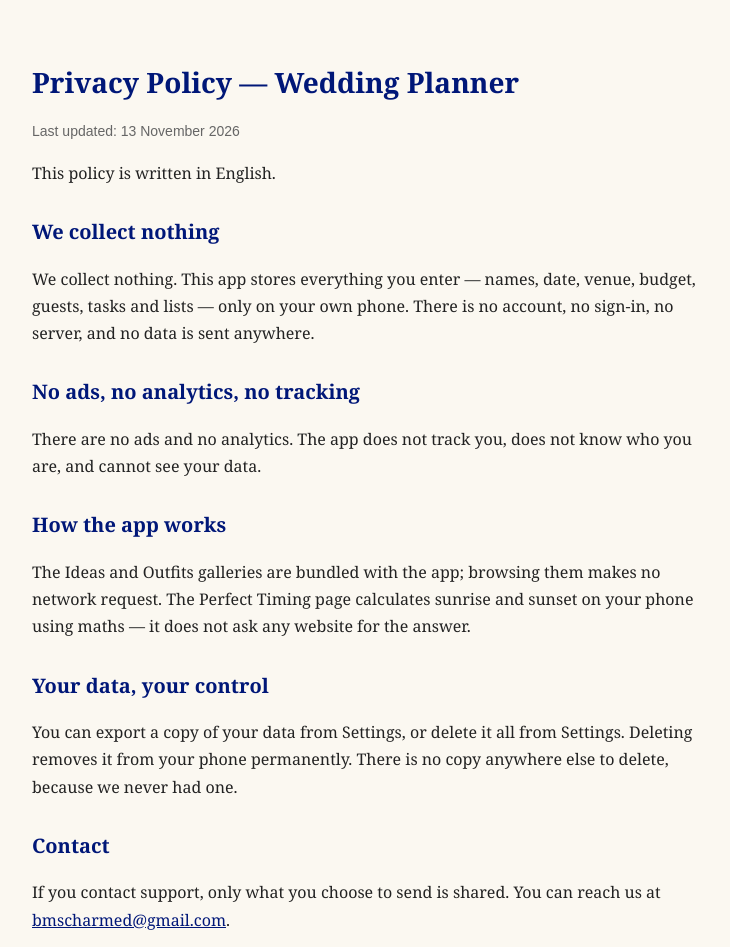
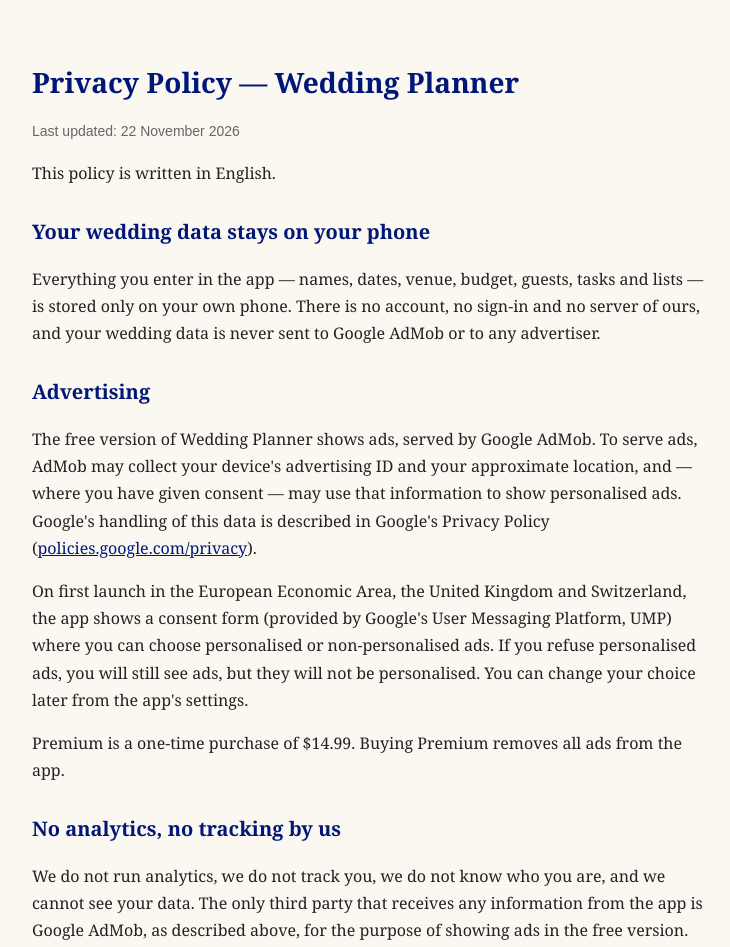
Before and after one commit to buddhikabms/wedding-planner-privacy, a plain HTML site: page privacy-policy.html in a window 1280 px wide. Shown: the top 947 px of the page, without its empty margins (268-998 px from the left). Drawn offline with Linux system fonts and the light colour scheme.

Commit message:
Disclose AdMob advertising and UMP consent; Premium removes ads (22 Nov 2026)

```diff
--- a/privacy-policy.html
+++ b/privacy-policy.html
@@ -17,17 +17,22 @@
 <body>
 <main>
 <h1>Privacy Policy — Wedding Planner</h1>
-<p class="meta">Last updated: 13 November 2026</p>
+<p class="meta">Last updated: 22 November 2026</p>
 <p>This policy is written in English.</p>
 
-<h2>We collect nothing</h2>
-<p>We collect nothing. This app stores everything you enter — names, date, venue, budget, guests, tasks and lists — only on your own phone. There is no account, no sign-in, no server, and no data is sent anywhere.</p>
+<h2>Your wedding data stays on your phone</h2>
+<p>Everything you enter in the app — names, dates, venue, budget, guests, tasks and lists — is stored only on your own phone. There is no account, no sign-in and no server of ours, and your wedding data is never sent to Google AdMob or to any advertiser.</p>
 
-<h2>No ads, no analytics, no tracking</h2>
-<p>There are no ads and no analytics. The app does not track you, does not know who you are, and cannot see your data.</p>
+<h2>Advertising</h2>
+<p>The free version of Wedding Planner shows ads, served by Google AdMob. To serve ads, AdMob may collect your device's advertising ID and your approximate location, and — where you have given consent — may use that information to show personalised ads. Google's handling of this data is described in Google's Privacy Policy (<a href="https://policies.google.com/privacy">policies.google.com/privacy</a>).</p>
+<p>On first launch in the European Economic Area, the United Kingdom and Switzerland, the app shows a consent form (provided by Google's User Messaging Platform, UMP) where you can choose personalised or non-personalised ads. If you refuse personalised ads, you will still see ads, but they will not be personalised. You can change your choice later from the app's settings.</p>
+<p>Premium is a one-time purchase of $14.99. Buying Premium removes all ads from the app.</p>
+
+<h2>No analytics, no tracking by us</h2>
+<p>We do not run analytics, we do not track you, we do not know who you are, and we cannot see your data. The only third party that receives any information from the app is Google AdMob, as described above, for the purpose of showing ads in the free version.</p>
 
 <h2>How the app works</h2>
-<p>The Ideas and Outfits galleries are bundled with the app; browsing them makes no network request. The Perfect Timing page calculates sunrise and sunset on your phone using maths — it does not ask any website for the answer.</p>
+<p>The Ideas and Outfits galleries are bundled with the app; browsing them makes no network request. The Perfect Timing page calculates sunrise and sunset on your phone using maths — it does not ask any website for the answer. The only network content in the app is the advertising in the free version, loaded by Google AdMob as described above.</p>
 
 <h2>Your data, your control</h2>
 <p>You can export a copy of your data from Settings, or delete it all from Settings. Deleting removes it from your phone permanently. There is no copy anywhere else to delete, because we never had one.</p>
```
